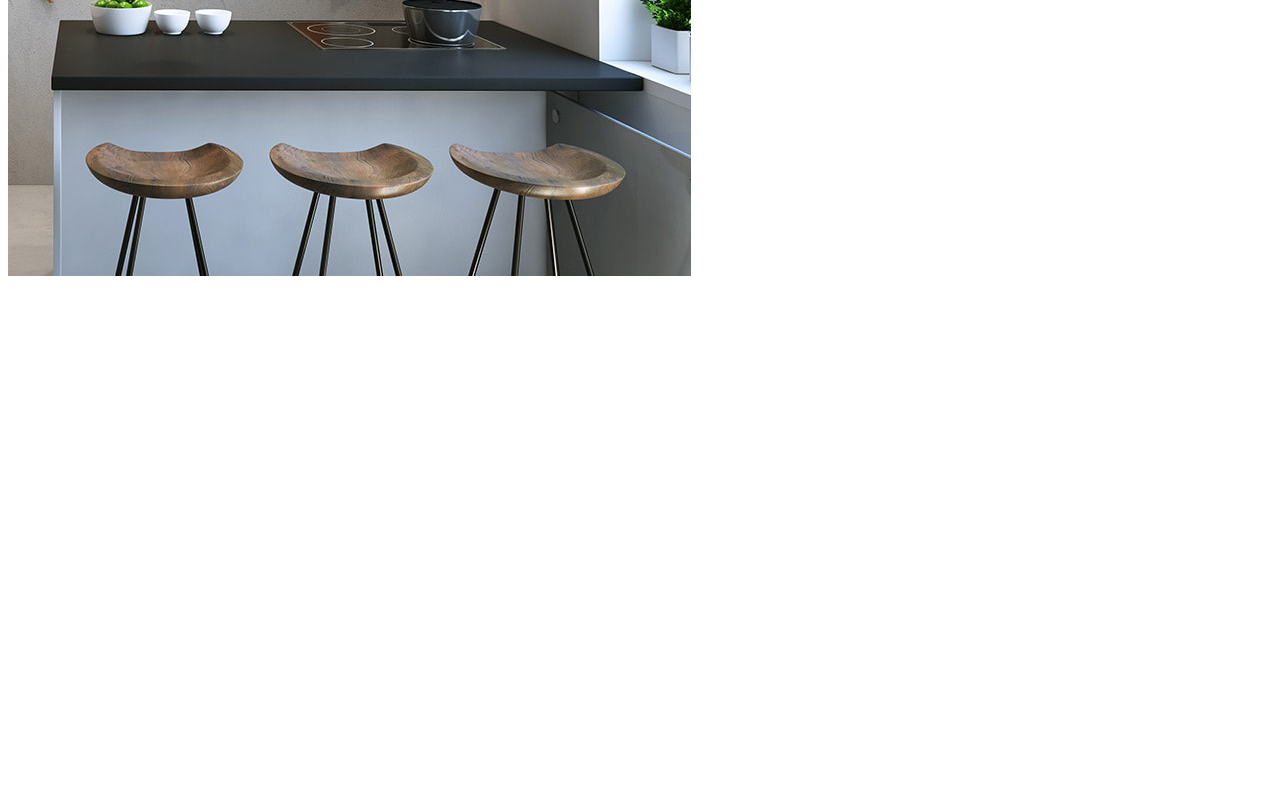
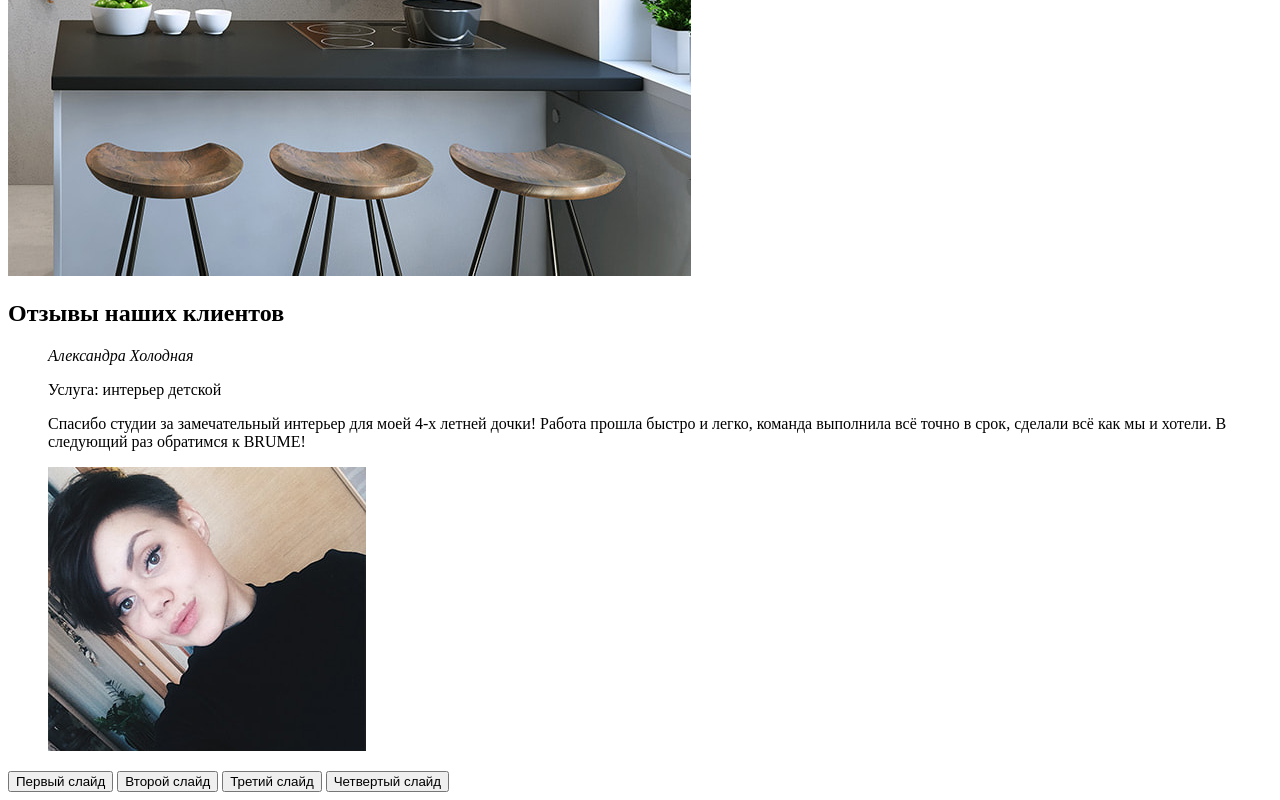
Before and after one commit to asupstudent/markup, a plain HTML site: page markup-5-index.html in a window 1280 px wide. Shown: the part 3149-3949 px from the top of the page. Before the commit the page ends 3437 px from the top, so only its background shows below. Drawn offline with Linux system fonts and the light colour scheme.

Commit message:
Deploying to gh-pages from @ asupstudent/markup@08ae4b42af9ee235af69a97373d8fb67d44b66e9 🚀

```diff
--- a/markup-5-index.html
+++ b/markup-5-index.html
@@ -129,6 +129,21 @@
         <p>Нажимая на кнопку, вы соглашаетесь с условиями обработки персональных данных</p>
         <img src="img/case_05/image-2.jpg" width="683" height="683" alt="Дизайн от студии BRUME">
       </section>
+      <section class="reviews">
+        <h2>Отзывы наших клиентов</h2>
+        <blockquote>
+          <cite>Александра Холодная</cite>
+          <p>Услуга: интерьер детской</p>
+          <p>Спасибо студии за замечательный интерьер для моей 4-х летней дочки! Работа прошла быстро и легко, команда выполнила всё точно в срок, сделали всё как мы и хотели. В следующий раз обратимся к BRUME!</p>
+          <img src="img/case_05/photo-1.jpg" width="318" height="284" alt="Александра Холодная">
+        </blockquote>
+        <div class="slider-control">
+          <button class="slider-button active-button" type="button">Первый слайд</button>
+          <button class="slider-button" type="button">Второй слайд</button>
+          <button class="slider-button" type="button">Третий слайд</button>
+          <button class="slider-button" type="button">Четвертый слайд</button>
+        </div>
+      </section>
     </main>
     <footer>
 
```
